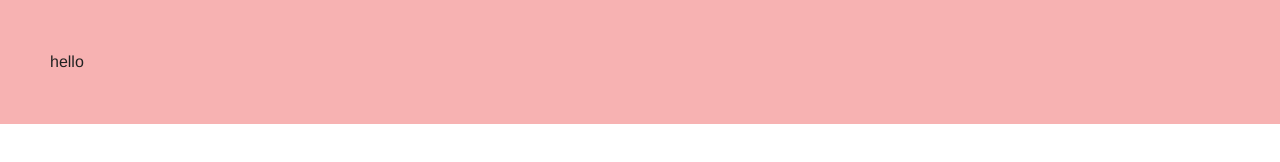
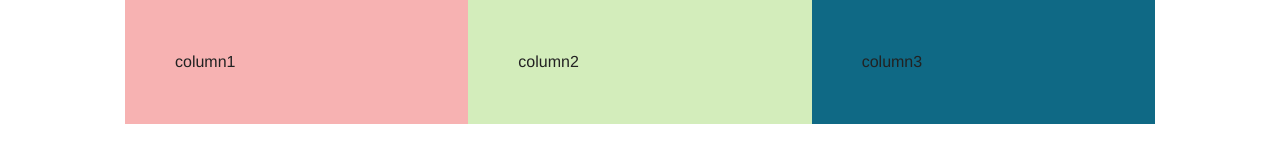
Before and after one commit to fobabett/redgreenblue, a website: page index.html in a window 1280 px wide. Drawn offline with Linux system fonts and the light colour scheme.

Commit message:
large up done

```diff
--- a/index.html
+++ b/index.html
@@ -8,7 +8,21 @@
   <title>Red Green Blue</title>
 </head>
 <body>
-  <div class="color_block" id="red">hello</div>
+  <div class="block_section">
+    <div class="row">
+      <div class="row">
+        <div class="small-6 large-4 columns color_block" id="red">
+          <div>column1</div>
+        </div>
+        <div class="small-4 large-4 columns color_block" id="green">
+          <div>column2</div>
+        </div>
+        <div class="small-2 large-4 columns color_block" id="blue">
+          <div>column3</div>
+        </div>
+      </div>
+    </div>
+  </div>
 
   <script src="/bower_components/jquery/dist/jquery.min.js"></script>
   <script src="/bower_components/foundation/js/foundation.min.js"></script>
```
